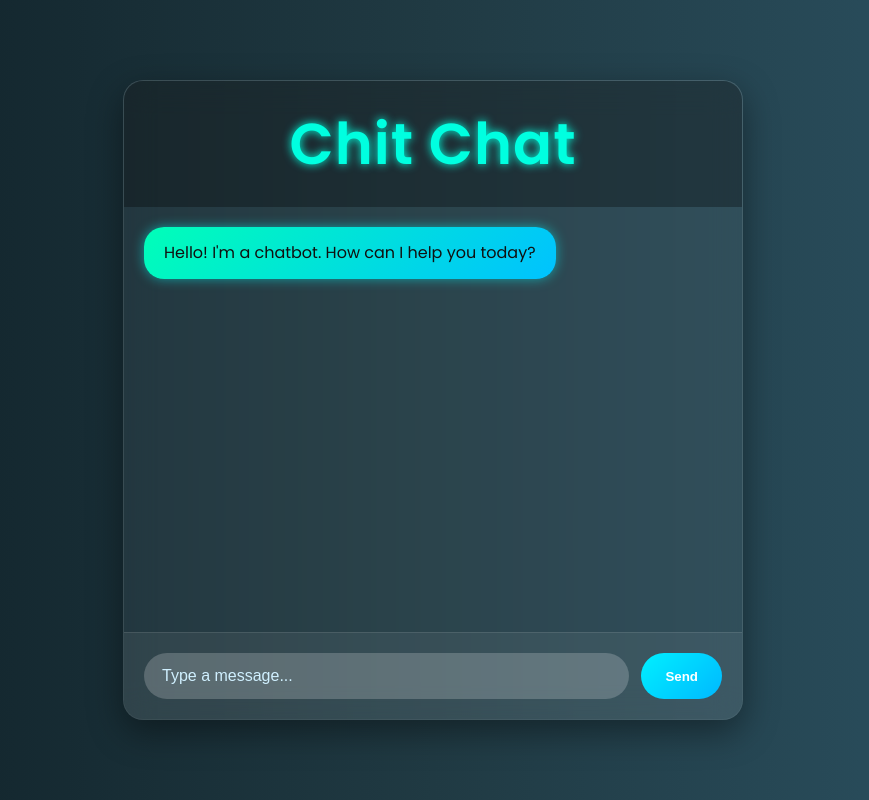
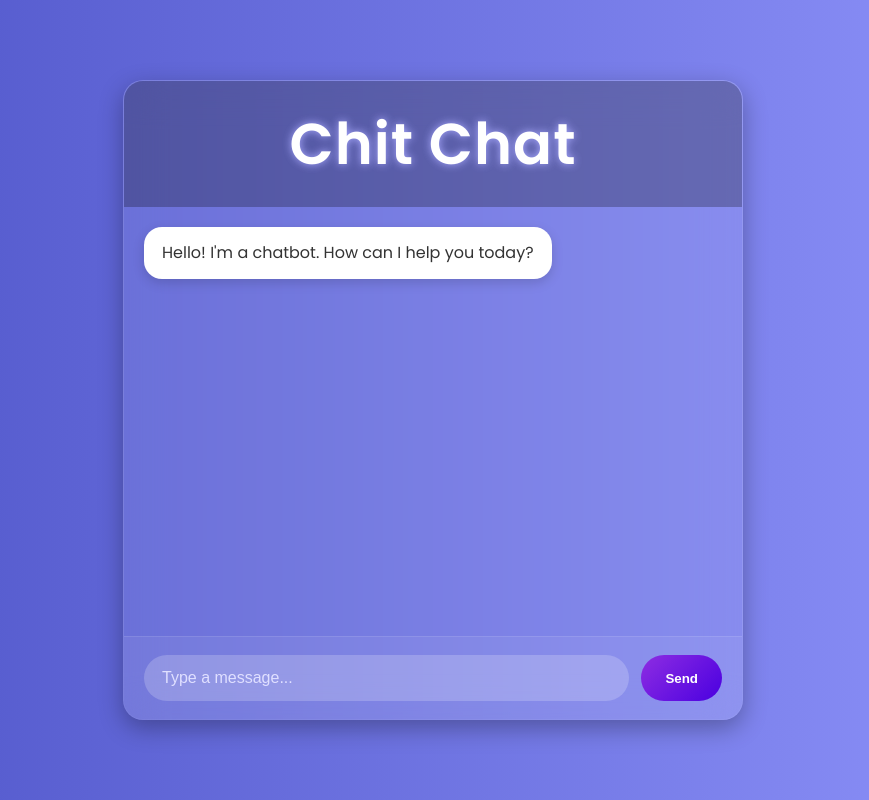
Before and after one commit to Sanjana-on-git/Basic-JS-chatbot, a website built with Vite: page index.html in a window 1280 px wide. Shown: the whole page, without its empty margins (207-1076 px from the left). Built offline with nearby package versions, Linux system fonts and the light colour scheme.

Commit message:
improved styles

```diff
--- a/src/styles/main.css
+++ b/src/styles/main.css
@@ -8,23 +8,23 @@
 
 body {
   font-family: 'Poppins', sans-serif;
-  background: linear-gradient(to right, #0f2027, #203a43, #2c5364);
+  background: linear-gradient(to right, #4e54c8, #8f94fb);
   height: 100vh;
   display: flex;
   justify-content: center;
   align-items: center;
   overflow: hidden;
-  color: #fff;
+  color: #ffffff;
 }
 
 .chat-container {
   width: 100%;
   max-width: 620px;
   height: 80vh;
-  background: rgba(255, 255, 255, 0.05);
-  backdrop-filter: blur(16px);
+  background: rgba(255, 255, 255, 0.08);
+  backdrop-filter: blur(20px);
   border-radius: 20px;
-  box-shadow: 0 12px 35px rgba(0, 0, 0, 0.4);
+  box-shadow: 0 8px 24px rgba(0, 0, 0, 0.3);
   display: flex;
   flex-direction: column;
   border: 1px solid rgba(255, 255, 255, 0.1);
@@ -33,13 +33,13 @@ body {
 
 .chat-header {
   padding: 20px;
-  background: rgba(0, 0, 0, 0.3);
-  color: #00ffe0;
+  background: rgba(0, 0, 0, 0.25);
+  color: #ffffff;
   text-align: center;
   font-size: 1.8rem;
   font-weight: 600;
   letter-spacing: 1px;
-  text-shadow: 0 0 10px #00ffe0;
+  text-shadow: 0 0 8px #aaaaff;
 }
 
 .chat-messages {
@@ -48,25 +48,25 @@ body {
   overflow-y: auto;
   display: flex;
   flex-direction: column;
-  gap: 12px;
+  gap: 14px;
   scroll-behavior: smooth;
 }
 
 .message {
   display: flex;
   flex-direction: column;
-  animation: fadeInUp 0.4s ease;
+  animation: fadeInUp 0.3s ease;
 }
 
 .message-content {
   max-width: 75%;
-  padding: 14px 20px;
-  border-radius: 20px;
+  padding: 14px 18px;
+  border-radius: 18px;
   font-size: 1rem;
   line-height: 1.5;
   transition: transform 0.2s;
   word-break: break-word;
-  box-shadow: 0 4px 15px rgba(0, 0, 0, 0.2);
+  box-shadow: 0 4px 12px rgba(0, 0, 0, 0.15);
 }
 
 .message-content:hover {
@@ -82,21 +82,19 @@ body {
 }
 
 .user-message .message-content {
-  background: linear-gradient(135deg, #00c6ff, #0072ff);
+  background: linear-gradient(135deg, #6a11cb, #2575fc);
   color: white;
-  box-shadow: 0 0 12px rgba(0, 198, 255, 0.5);
 }
 
 .bot-message .message-content {
-  background: linear-gradient(135deg, #00ffb8, #00c2ff);
-  color: #101010;
-  box-shadow: 0 0 12px rgba(0, 255, 255, 0.5);
+  background: #ffffff;
+  color: #333;
 }
 
 .chat-input {
   display: flex;
   gap: 12px;
-  padding: 20px;
+  padding: 18px 20px;
   background-color: rgba(255, 255, 255, 0.06);
   border-top: 1px solid rgba(255, 255, 255, 0.1);
 }
@@ -114,17 +112,17 @@ body {
 }
 
 #user-input::placeholder {
-  color: #d0f0ff;
+  color: #e0e0ff;
 }
 
 #user-input:focus {
   background-color: rgba(255, 255, 255, 0.3);
-  box-shadow: 0 0 8px #00e1ff;
+  box-shadow: 0 0 6px #aaaaff;
 }
 
 #send-button {
   padding: 14px 24px;
-  background: linear-gradient(135deg, #00f0ff, #00b8ff);
+  background: linear-gradient(135deg, #8e2de2, #4a00e0);
   color: white;
   border: none;
   border-radius: 30px;
@@ -134,14 +132,14 @@ body {
 }
 
 #send-button:hover {
-  background: #00d4ff;
+  background: #6a11cb;
   transform: scale(1.05);
 }
 
 .typing-indicator {
   display: inline-block;
-  background: #00ffea;
-  color: #000;
+  background: #ffffff;
+  color: #333;
   padding: 10px 16px;
   border-radius: 20px;
   font-size: 0.9rem;
@@ -190,11 +188,10 @@ body {
   }
 }
 
-/* Scrollbar */
 .chat-messages::-webkit-scrollbar {
   width: 6px;
 }
 .chat-messages::-webkit-scrollbar-thumb {
-  background-color: #00f0ff99;
+  background-color: #ccccff;
   border-radius: 10px;
 }
```
